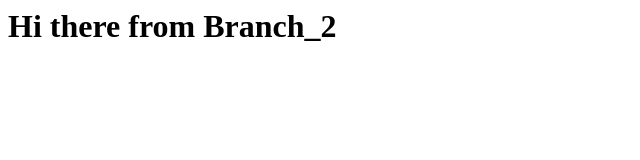
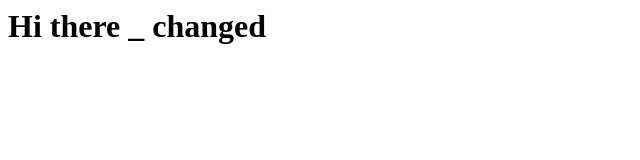
Before and after one commit to Batstako/tortoiseGitTraining, a plain HTML site: page index.html in a window 1280 px wide. Shown: the whole page, without its empty margins (0-640 px from the left). Drawn offline with Linux system fonts and the light colour scheme.

```diff
--- a/index.html
+++ b/index.html
@@ -1 +1 @@
-<h1>Hi there from Branch_2</h1>
+<h1>Hi there _ changed</h1>
```
